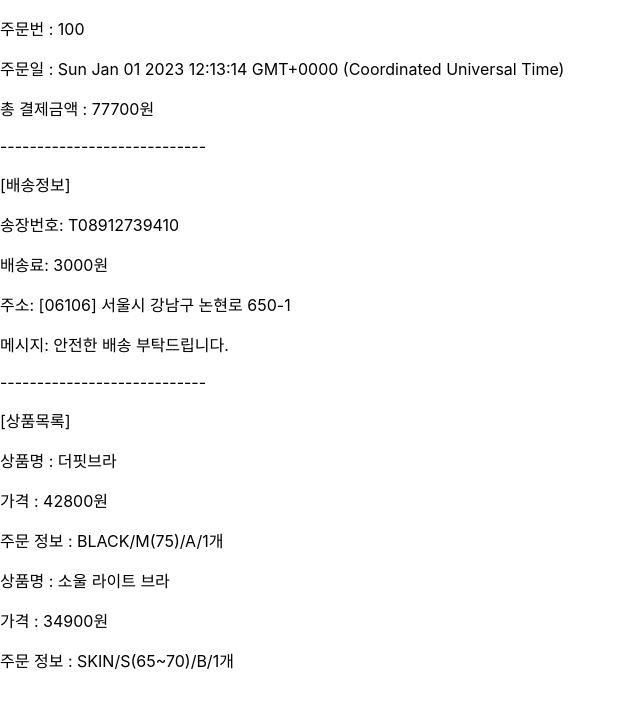
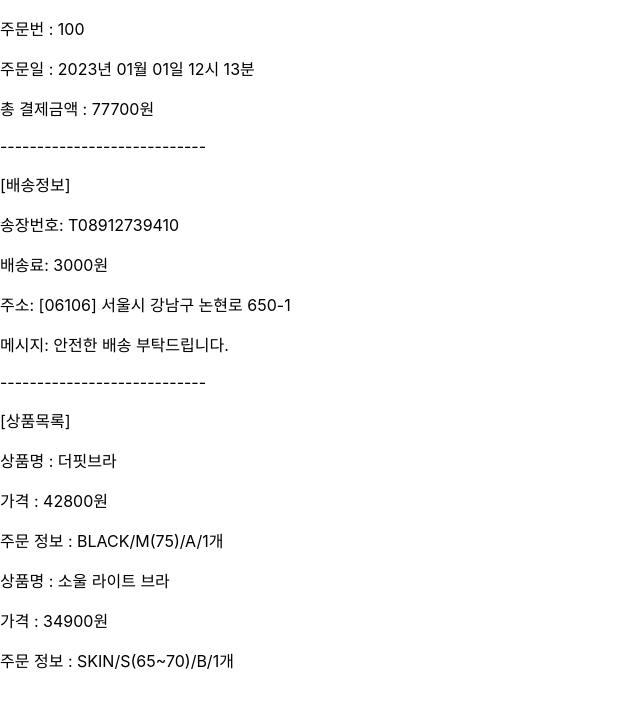
Before and after one commit to antigravity-official/anti-frontend-order, a React (Create React App) app: page / in a window 1280 px wide. Shown: the top 708 px of the page, without its empty margins (0-640 px from the left). Built offline with nearby package versions, Linux system fonts and the light colour scheme.

Commit message:
feat:날짜 포맷 변경 함수 생성

```diff
--- a/package.json
+++ b/package.json
@@ -10,6 +10,7 @@
     "@types/node": "^16.18.11",
     "@types/react": "^18.0.26",
     "@types/react-dom": "^18.0.10",
+    "date-fns": "^2.30.0",
     "react": "^18.2.0",
     "react-dom": "^18.2.0",
     "react-scripts": "5.0.1",
--- a/src/components/OrderPaymentInfo.tsx
+++ b/src/components/OrderPaymentInfo.tsx
@@ -1,17 +1,18 @@
 import { FC } from "react";
 import { PaymentInfo } from "../Models";
+import { orderDate } from "../utils/orderDate";
 
 interface Props {
   paymentInfo: PaymentInfo;
 }
 
 const OrderPaymentInfo: FC<Props> = ({ paymentInfo }) => {
-  const newDate = new Date(paymentInfo.orderAt);
+  const newDate = orderDate(paymentInfo.orderAt);
 
   return (
     <div>
       <p>주문번 : {paymentInfo.id}</p>
-      <p>주문일 : {newDate.toString()}</p>
+      <p>주문일 : {newDate}</p>
       <p>총 결제금액 : {paymentInfo.amount}원</p>
     </div>
   );
--- /dev/null
+++ b/src/utils/orderDate.ts
@@ -0,0 +1,8 @@
+import { format } from "date-fns";
+
+const orderDate = (date: string) => {
+  const newOrderDate = format(new Date(date), `yyyy년 MM월 dd일 HH시 mm분`);
+  return newOrderDate;
+};
+
+export { orderDate };
```
Also changed, not shown: 2 other files (tests, documents, lock files or other folders).
